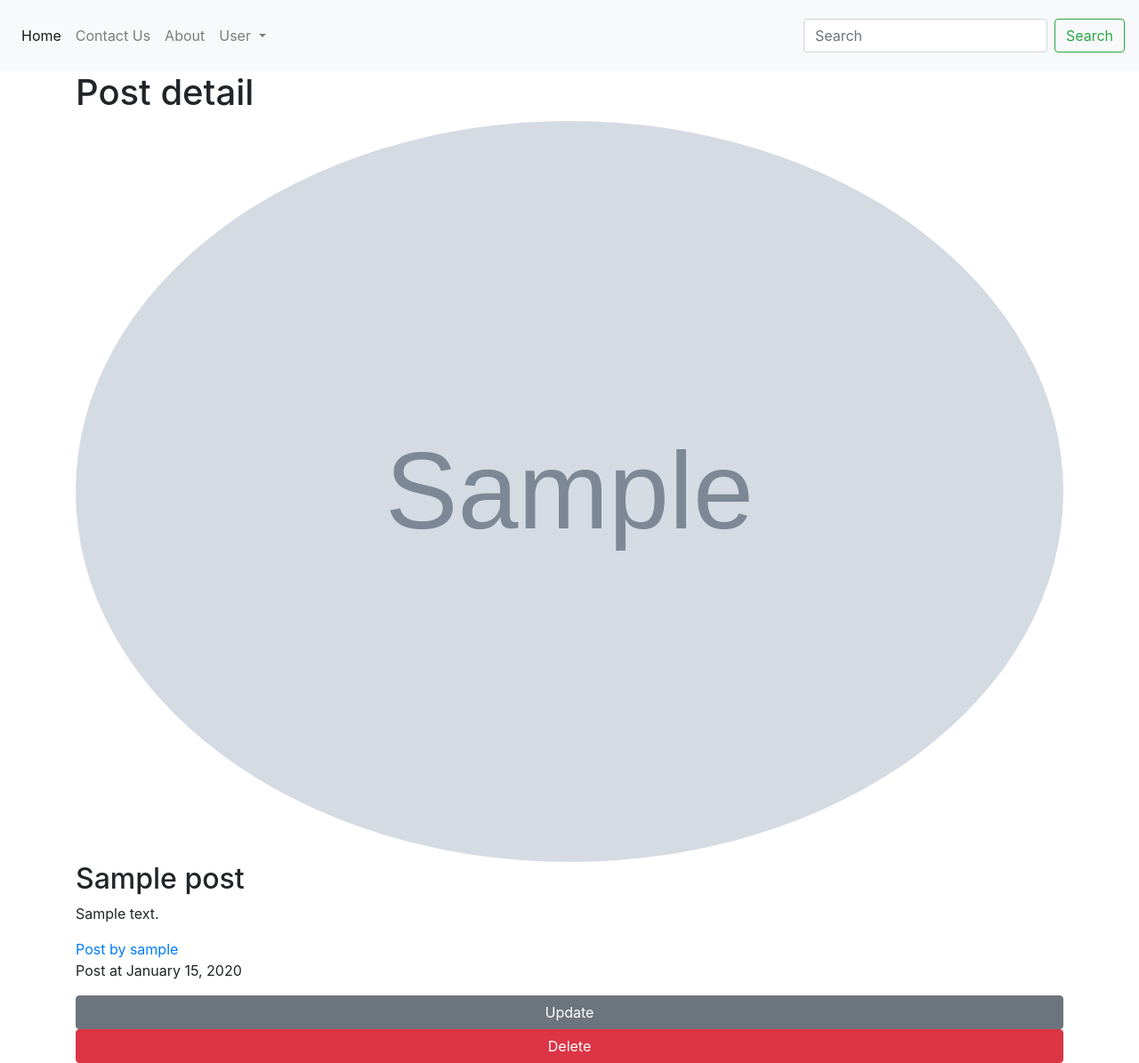
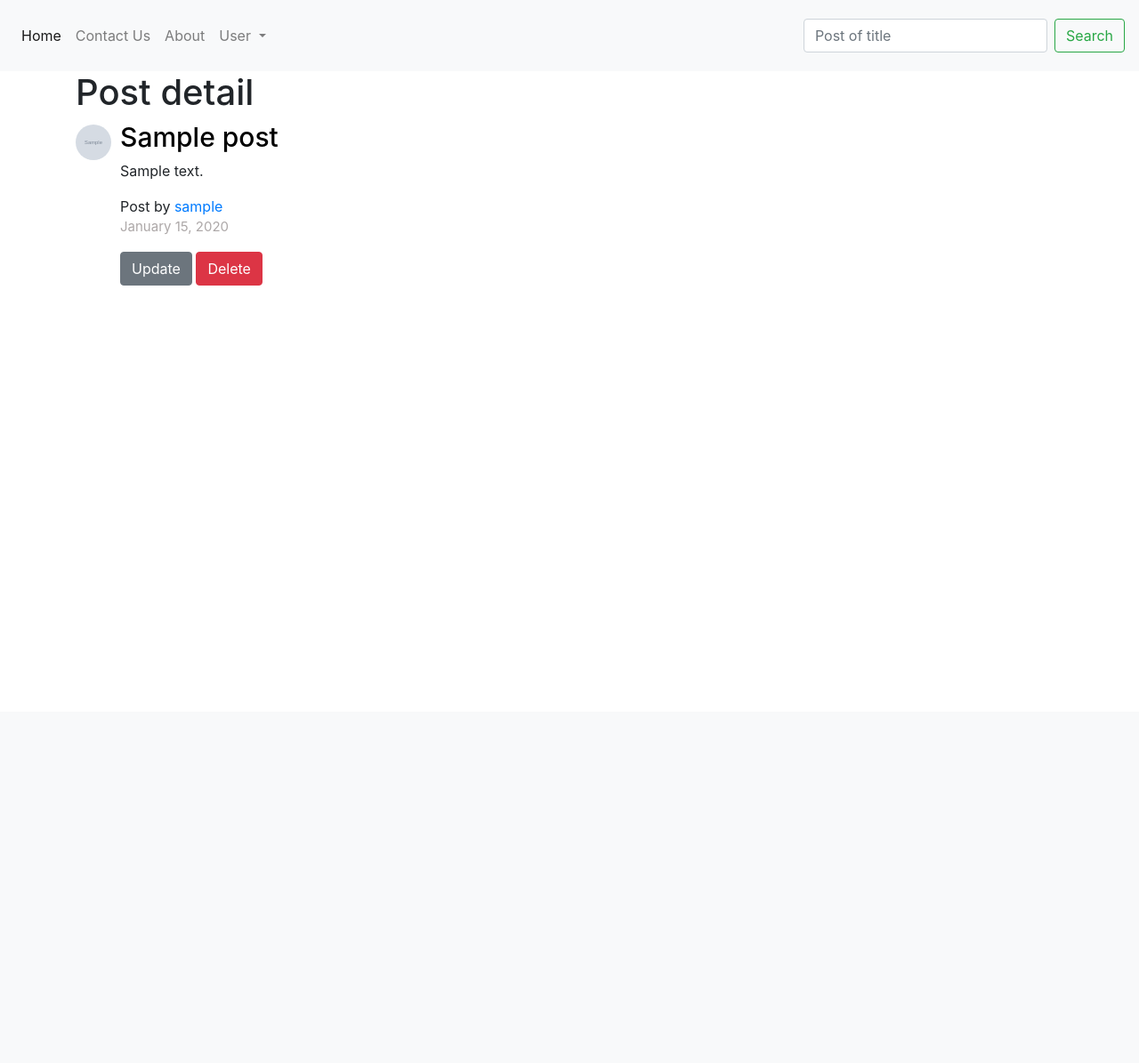
Before and after one commit to toannvbk93/django_project, a Django app: page /post/1/ in a window 1280 px wide. Shown: the whole page at 89% size. After the commit the page ends 321 px from the top, so only its background shows below. Run offline with Django 3.2, Linux system fonts and the light colour scheme; a user stored in the database is signed in; tables that the repository leaves empty hold one stand-in row (values such as "Sample post"); grey boxes marked "Sample" are stand-in pictures; some libraries are stand-ins or nearby versions.

Commit message:
Add search function

```diff
--- /dev/null
+++ b/blog/forms.py
@@ -0,0 +1,6 @@
+from django import forms
+
+class SearchForm(forms.Form):
+    content_search = forms.CharField(label='Your keyword',
+        widget=forms.TextInput(attrs={'class' : 'form-control mr-sm-2', 'type': 'search', 'placeholder': 'Enter your keyword', 'aria-label': 'search'}),
+        max_length=100)
--- /dev/null
+++ b/blog/static/blog/post-detail.css
@@ -0,0 +1,19 @@
+.post-detail {
+    display: inline-flex;
+}
+
+.post-detail .avata img {
+    width: 40px;
+    height: 40px;
+    margin-right: 10px;
+    margin-top: 4px;
+}
+.post-detail .post-info h2 {
+    color: black;
+    font-size: 30px;
+}
+
+.post-detail .post-info .post-date {
+    color: #ada8a8;
+    font-size: 15px;
+}
--- a/blog/static/blog/style.css
+++ b/blog/static/blog/style.css
@@ -1,4 +1,5 @@
 @import "post.css";
+@import "post-detail.css";
 
 .main-content {
     display: flex;
--- a/blog/templates/base.html
+++ b/blog/templates/base.html
@@ -46,8 +46,8 @@
                     </div>
                 </li>
             </ul>
-            <form class="form-search form-inline my-2 my-lg-0">
-                <input class="form-control mr-sm-2" type="search" placeholder="Search" aria-label="Search">
+            <form name="searchForm" class="form-search form-inline my-2 my-lg-0" method="GET" action="{% url 'blog:search-post'%}" onsubmit="return validateSearchForm()">
+                <input name="search" class="form-control mr-sm-2" type="search" placeholder="Post of title" aria-label="Search">
                 <button class="btn btn-outline-success my-2 my-sm-0" type="submit">Search</button>
             </form>
         </div>
@@ -83,6 +83,13 @@
             x.style.display = "block";
           }
         }
+        function validateSearchForm() {
+            var x = document.forms["searchForm"]["search"].value;
+            if (x == "" || x == null) {
+                alert("Enter post title search");
+                return false;
+            }
+        }
     </script>
 
     <div class="main-content container">
--- a/blog/templates/post_detail.html
+++ b/blog/templates/post_detail.html
@@ -1,16 +1,22 @@
 {%extends "base.html"%}
 {% block title %}
-Home page
+Post detail
 {% endblock %}
 {% block content %}
 <h1>Post detail</h1>
-<img class="rounded-circle article" src="{{object.author.profile.image.url}}" alt="">
-<h2>{{object.title}}</h2>
-<p>{{object.content}}</p>
-<a href="{% url 'blog:user-posts' object.author.username %} "> Post by {{post.author}}</a>
-<p>Post at {{object.date_posted|date:"F d, Y"}}</p>
-{% if object.author == user%}
-    <a class="btn btn-secondary" href="{% url 'blog:post-update' object.id %}">Update</a>
-    <a class="btn btn-danger" href="{% url 'blog:post-delete' object.id %}">Delete</a>
-{% endif %}
+<div class="post-detail">
+    <div class="avata">
+        <a href="{% url 'blog:user-posts' object.author.username %}" ><img class="rounded-circle article" src="{{object.author.profile.image.url}}" alt=""></a>
+    </div>
+    <div class="post-info">
+        <h2>{{object.title}}</h2>
+        <p class="post-content">{{object.content}}</p>
+        Post by <a class="post-author" href="{% url 'blog:user-posts' object.author.username %} ">  {{post.author}}</a>
+        <p class="post-date">{{object.date_posted|date:"F d, Y"}}</p>
+        {% if object.author == user%}
+            <a class="btn btn-secondary" href="{% url 'blog:post-update' object.id %}">Update</a>
+            <a class="btn btn-danger" href="{% url 'blog:post-delete' object.id %}">Delete</a>
+        {% endif %}
+    </div>
+</div>
 {% endblock %}
--- /dev/null
+++ b/blog/templates/search_result.html
@@ -0,0 +1,2 @@
+search page
+{{search_content}}
--- a/blog/urls.py
+++ b/blog/urls.py
@@ -9,17 +9,17 @@ from blog.views import (
     PostUpdateView,
     PostDeleteView,
     UserPostListView,
+    SearchView
 )
 
 
 app_name="blog"
 urlpatterns = [
-    # path('', HomeView.as_view(), name="home"),
-    # path('about/', AboutView.as_view(), name="about")
     path('', PostListView.as_view(), name="home"),
     path('post/<int:pk>/', PostDetailsView.as_view(), name="post-detail"),
     path('post/new/', PostCreateView.as_view(), name="post-create"),
     path('post/<int:pk>/update/', PostUpdateView.as_view(), name="post-update"),
     path('post/<int:pk>/delete/', PostDeleteView.as_view(), name="post-delete"),
     path('user/<str:username>/', UserPostListView.as_view(), name="user-posts"),
+    path('searchresult/', SearchView.as_view(), name="search-post")
 ]
--- a/blog/views.py
+++ b/blog/views.py
@@ -3,14 +3,34 @@ from django.views.generic import TemplateView, ListView, DetailView, CreateView,
 from .models import Post
 from django.contrib.auth.mixins import LoginRequiredMixin, UserPassesTestMixin
 from django.contrib.auth.models import User
+from django.http import HttpResponseRedirect
+
+from .forms import SearchForm
 # Create your views here.
 
 class HomeView(TemplateView):
     template_name = "home.html"
-
+    form = SearchForm
     def get(self, request, *args, **kwargs):
         context = {'posts': Post.objects.all()}
         return render(request, self.template_name, context)
+
+
+class SearchView(ListView):
+    template_name="search_result.html"
+    model = Post
+    def get_context_data(self, **kwargs):
+        data = super().get_context_data(**kwargs)
+        data['search_content'] = self.request.GET['search']
+        return data
+    def get_queryset(self):
+        search_content = self.request.GET['search']
+        posts = Post.objects.filter(title__icontains=search_content).order_by('-date_posted')
+        if not posts:
+            return Post.objects.all()
+        else:
+            return posts
+
 
 class AboutView(TemplateView):
     template_name = "about.html"
@@ -20,7 +40,7 @@ class PostListView(ListView):
     template_name = 'home.html' # <app>/<model>_<viewtype>.html
     context_object_name = 'posts'
     # ordering = ['-date_posted']
-    paginate_by = 3
+    paginate_by = 10
 
 class UserPostListView(ListView):
     model = Post
```
Also changed, not shown: blog/templates/home.html (+8 -0 lines).
